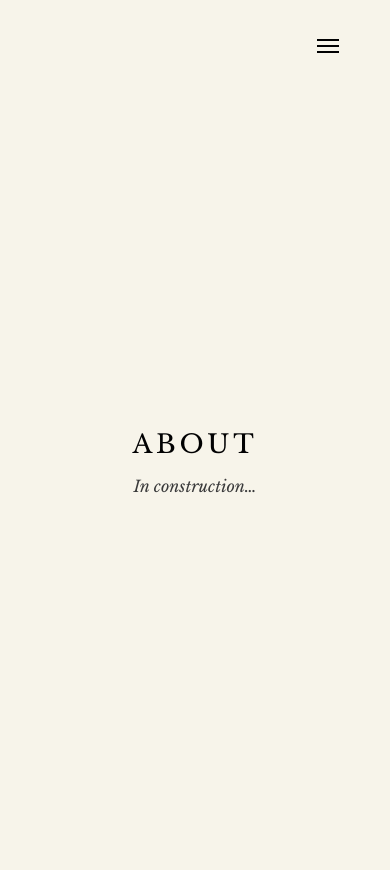
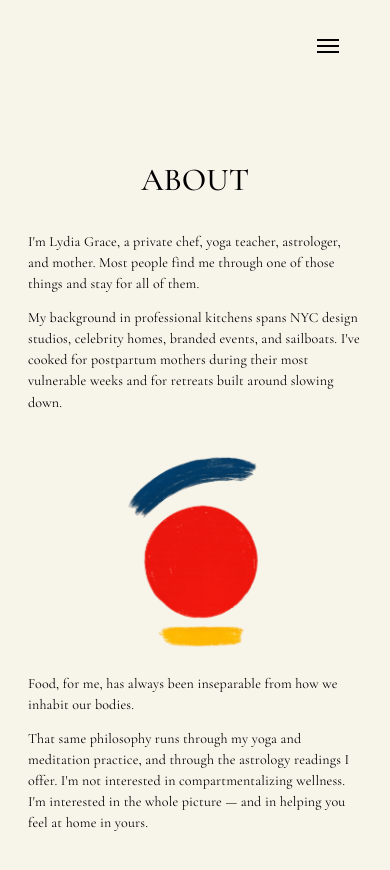
Before and after one commit to lgneubauer/lydiagrace, a Next.js app: page /about in a window 390 px wide. Shown: the top 870 px of the page. Before the commit the page ends 844 px from the top, so only its background shows below. Built offline with nearby package versions, Linux system fonts and the light colour scheme.

Commit message:
work on about page and hamburger menu

```diff
--- a/app/about/page.js
+++ b/app/about/page.js
@@ -1,12 +1,53 @@
+import Image from 'next/image';
+import ScrollTilt from '../components/ScrollTilt';
+import '../subpage.css';
+
 export const metadata = { title: 'About — Lydia Grace' };
 
 export default function AboutPage() {
   return (
     <div className="subpage">
-      <div className="construction">
-        <h1 className="construction__title">About</h1>
-        <p className="construction__text">In construction…</p>
-      </div>
+      <article className="subpage__content">
+        <h1 className="subpage__title">About</h1>
+
+        <div className="subpage__body">
+          <p>
+            I'm Lydia Grace, a private chef, yoga teacher, astrologer, and
+            mother. Most people find me through one of those things and stay for
+            all of them.
+          </p>
+          <p>
+            My background in professional kitchens spans NYC design studios,
+            celebrity homes, branded events, and sailboats. I've cooked for
+            postpartum mothers during their most vulnerable weeks and for retreats
+            built around slowing down.
+          </p>
+        </div>
+
+        <ScrollTilt className="subpage__image">
+          <Image
+            src="/about-img.png"
+            alt="Abstract painted illustration — blue brushstroke, red circle, and yellow dash"
+            width={280}
+            height={300}
+            priority
+          />
+        </ScrollTilt>
+
+        <div className="subpage__body">
+          <p>
+            Food, for me, has always been inseparable from how we inhabit our
+            bodies.
+          </p>
+          <p>
+            That same philosophy runs through my yoga and meditation practice,
+            and through the astrology readings I offer. I'm not interested in
+            compartmentalizing wellness. I'm interested in the whole picture —
+            and in helping you feel at home in yours.
+          </p>
+
+        </div>
+      </article>
     </div>
   );
 }
--- a/app/components/Navbar.css
+++ b/app/components/Navbar.css
@@ -138,7 +138,7 @@
   .dropdown {
     inset: unset;
     top: 0.5rem;
-    right: 0.5rem;
+    right: 1.5rem;
     display: flex;
     flex-direction: column;
     align-items: stretch;
@@ -149,6 +149,15 @@
     padding-top: 2.5rem;
     min-width: 280px;
     box-shadow: 0 8px 32px rgba(0, 0, 0, 0.06);
+  }
+}
+
+/* -- Desktop: wider panel, aligned with hamburger -- */
+
+@media (min-width: 1025px) {
+  .dropdown {
+    min-width: 380px;
+    right: 1.2rem;
   }
 }
 
@@ -172,7 +181,14 @@
 @media (max-width: 767px) {
   .dropdown__close {
     top: 1.5rem;
-    right: 2.5rem;
+    right: 3rem;
+  }
+}
+
+@media (min-width: 1025px) {
+  .dropdown__close {
+    top: 1rem;
+    right: 1.2rem;
   }
 }
 
@@ -279,6 +295,12 @@
   .dropdown__nav {
     gap: 1.4rem;
     max-width: 260px;
+  }
+}
+
+@media (min-width: 1025px) {
+  .dropdown__nav {
+    max-width: 340px;
   }
 }
 
@@ -539,7 +561,7 @@ body.menu-open {
   font-family: var(--font-serif);
   font-size: clamp(1.8rem, 4.5vw, 2.6rem);
   font-weight: 400;
-  letter-spacing: 0.22em;
+  letter-spacing: 0.12em;
   text-transform: uppercase;
   text-align: center;
   margin-bottom: 3rem;
@@ -592,7 +614,7 @@ body.menu-open {
 .menu-content__nav-label {
   font-family: var(--font-serif);
   font-size: clamp(1rem, 2vw, 1.25rem);
-  font-weight: 400;
+  font-weight: 500;
   letter-spacing: 0.18em;
   text-transform: uppercase;
   color: var(--color-text-primary);
--- /dev/null
+++ b/app/components/ScrollTilt.js
@@ -0,0 +1,52 @@
+'use client';
+
+import { useEffect, useRef } from 'react';
+
+export default function ScrollTilt({ children, className = '' }) {
+  const ref = useRef(null);
+  const lastScroll = useRef(0);
+  const raf = useRef(null);
+  const currentTilt = useRef(0);
+
+  useEffect(() => {
+    const el = ref.current;
+    if (!el) return;
+
+    const onScroll = () => {
+      const scrollY = window.scrollY;
+      const delta = scrollY - lastScroll.current;
+      lastScroll.current = scrollY;
+
+      /* clamp tilt between -12 and 12 degrees based on scroll speed */
+      const target = Math.max(-12, Math.min(12, delta * 0.8));
+      currentTilt.current = target;
+      el.style.transform = `rotate(${target}deg)`;
+
+      cancelAnimationFrame(raf.current);
+      raf.current = requestAnimationFrame(ease);
+    };
+
+    const ease = () => {
+      currentTilt.current *= 0.92;
+      if (Math.abs(currentTilt.current) < 0.1) {
+        currentTilt.current = 0;
+        el.style.transform = 'rotate(0deg)';
+        return;
+      }
+      el.style.transform = `rotate(${currentTilt.current}deg)`;
+      raf.current = requestAnimationFrame(ease);
+    };
+
+    window.addEventListener('scroll', onScroll, { passive: true });
+    return () => {
+      window.removeEventListener('scroll', onScroll);
+      cancelAnimationFrame(raf.current);
+    };
+  }, []);
+
+  return (
+    <div ref={ref} className={className} style={{ willChange: 'transform', transition: 'transform 0.1s ease-out' }}>
+      {children}
+    </div>
+  );
+}
--- a/app/globals.css
+++ b/app/globals.css
@@ -2,13 +2,22 @@
    GLOBAL STYLES
    ============================================= */
 
-@import url('https://fonts.googleapis.com/css2?family=Libre+Baskerville:ital,wght@0,400;0,700;1,400&display=swap');
+/* @import url('https://fonts.googleapis.com/css2?family=Libre+Baskerville:ital,wght@0,400;0,700;1,400&display=swap'); */
+
+@import url('https://fonts.googleapis.com/css2?family=Cormorant+Garamond:ital,wght@0,300;0,400;0,500;0,600;0,700;1,400;1,500&display=swap');
+
+/* @import url('https://fonts.googleapis.com/css2?family=Bodoni+Moda:ital,opsz,wght@0,6..96,400;0,6..96,500;0,6..96,600;0,6..96,700;1,6..96,400;1,6..96,500&display=swap'); */
+
+
+
 
 :root {
   --color-bg: #f7f4ea;
   --color-text-primary: #010102;
   --color-text-secondary: #3a3a3b;
-  --font-serif: 'Libre Baskerville', 'Georgia', serif;
+  /* --font-serif: 'Libre Baskerville', 'Georgia', serif; */
+    --font-serif: 'Cormorant Garamond', 'Georgia', serif;
+      /* --font-serif: 'Bodoni Moda', 'Georgia', serif; */
   --transition-smooth: 0.35s cubic-bezier(0.4, 0, 0.2, 1);
 }
 
--- /dev/null
+++ b/app/subpage.css
@@ -0,0 +1,112 @@
+/* =============================================
+   SUBPAGE LAYOUT
+   Reusable classes for any content page
+   (About, Contact, Terms, etc.)
+   ============================================= */
+
+.subpage {
+  display: flex;
+  flex-direction: column;
+  min-height: 100vh;
+}
+
+.subpage__content {
+  display: flex;
+  flex-direction: column;
+  align-items: center;
+  width: 100%;
+  max-width: 888px;
+  margin: 0 auto;
+  padding: 6rem 2rem 4rem;
+}
+
+/* ---- Title ---- */
+
+.subpage__title {
+  font-family: var(--font-serif);
+  font-size: clamp(2rem, 5vw, 2.8rem);
+  font-weight: 500;
+
+  text-transform: uppercase;
+  text-align: center;
+  color: var(--color-text-primary);
+  margin-bottom: 2.5rem;
+}
+
+/* ---- Body copy ---- */
+
+.subpage__body {
+  display: flex;
+  flex-direction: column;
+  align-items: center;
+  gap: 1rem;
+  width: 100%;
+}
+
+.subpage__body p {
+  font-family: var(--font-serif);
+  font-size: clamp(0.88rem, 2vw, 1.05rem);
+  font-weight: 400;
+  line-height: 1.5;
+  letter-spacing: 0.01em;
+  color: var(--color-text-primary);
+  text-align: left;
+  overflow-wrap: break-word;
+  white-space: normal;
+  max-width: 580px;
+  width: 100%;
+}
+
+/* ---- Image ---- */
+
+.subpage__image {
+  display: flex;
+  justify-content: center;
+  margin-top: 1.5rem;
+  margin-bottom: 1.5rem;
+  width: 100%;
+}
+
+.subpage__image img {
+  width: clamp(140px, 35vw, 200px);
+  height: auto;
+  object-fit: contain;
+
+}
+
+/* ---- Responsive ---- */
+
+@media (max-width: 767px) {
+  .subpage__content {
+    padding: 5rem 1.75rem 3rem;
+  }
+
+  .subpage__title {
+    margin-bottom: 2rem;
+  }
+
+  .subpage__body {
+    gap: 0.8rem;
+  }
+
+  .subpage__image {
+    margin-top: 2.5rem;
+  }
+}
+
+@media (min-width: 768px) and (max-width: 1024px) {
+  .subpage__content {
+    padding: 7rem 3rem 4rem;
+  }
+}
+
+@media (min-width: 1025px) {
+  .subpage__content {
+    padding: 3rem 2rem 5rem;
+  }
+
+  .subpage__body p {
+    font-size: 1.05rem;
+    line-height: 1.55;
+  }
+}
```
Also changed, not shown: public/about-img.png (added).
